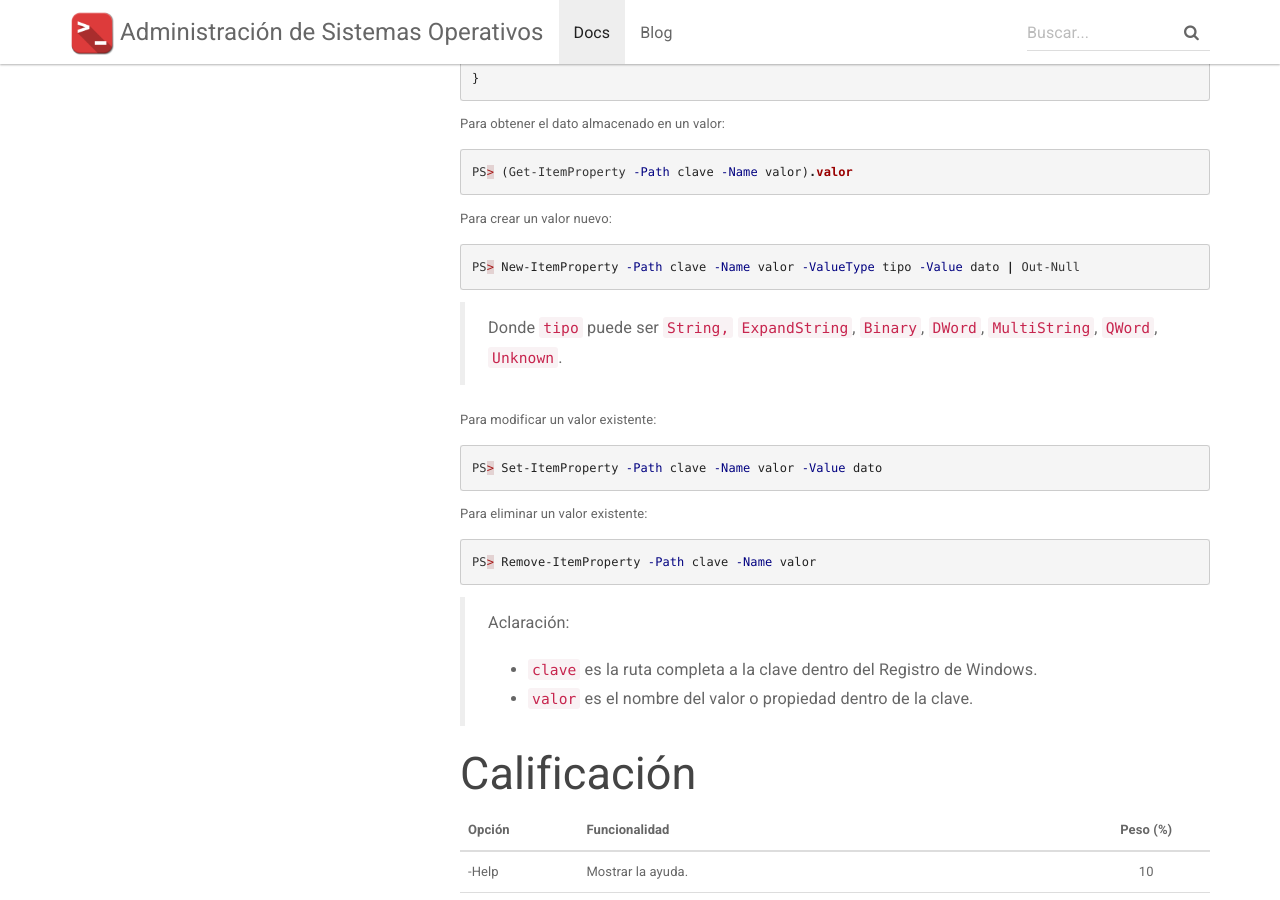
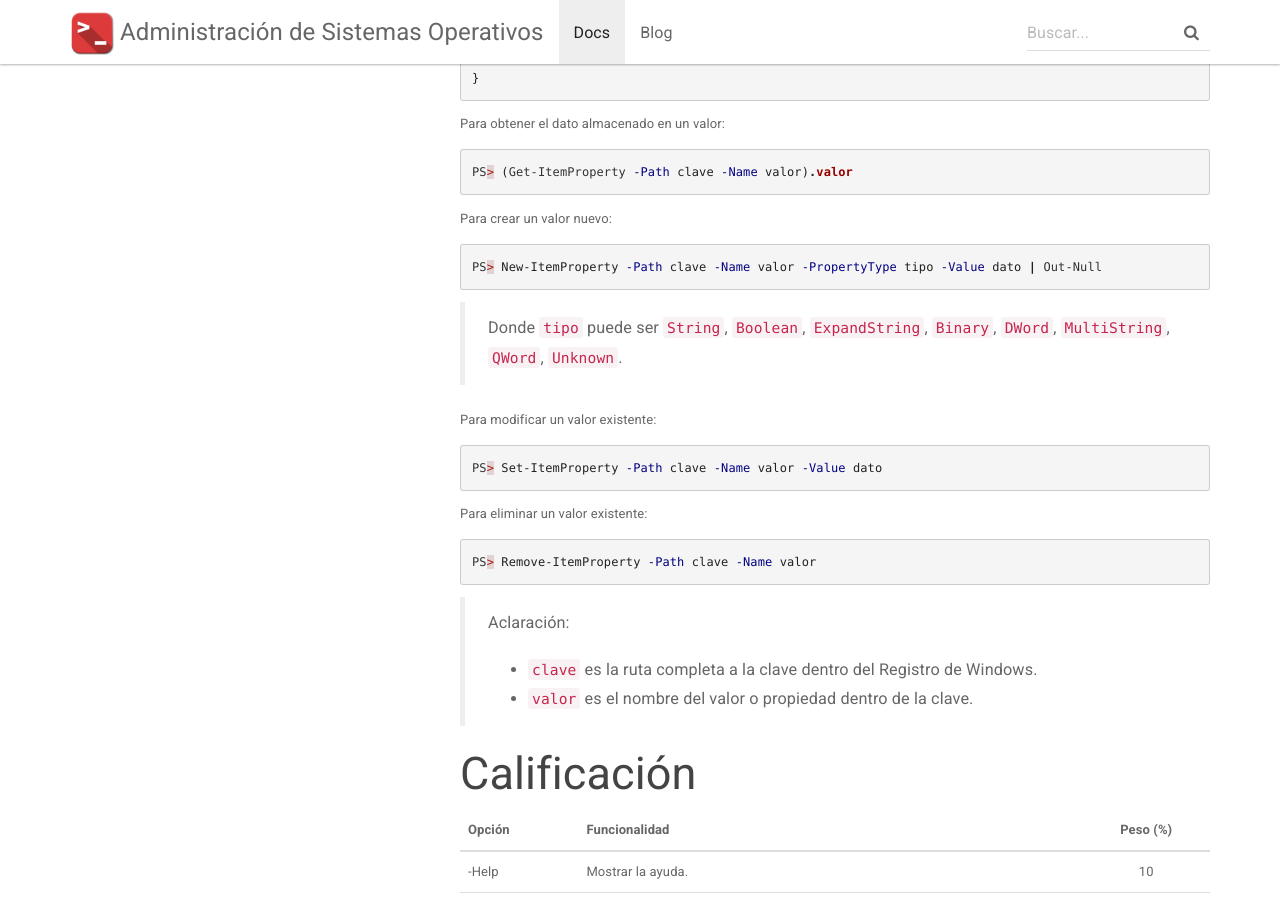
Before and after one commit to asir-add/asir-add.github.io, a Jekyll site: the page built from docs/_docs/scripting/powershell/proyectos/config-autologin.md, in a window 1280 px wide and 900 px high, scrolled down 2937 px. Built offline with Jekyll 4.4.1, drawn with Linux system fonts in a browser that asks for light colours; nearby versions of some CDN libraries.

Commit message:
correccion errata config-autologin

````diff
--- a/docs/_docs/scripting/powershell/proyectos/config-autologin.md
+++ b/docs/_docs/scripting/powershell/proyectos/config-autologin.md
@@ -110,10 +110,10 @@ PS> (Get-ItemProperty -Path clave -Name valor).valor
 Para crear un valor nuevo:
 
 ```powershell
-PS> New-ItemProperty -Path clave -Name valor -ValueType tipo -Value dato | Out-Null
+PS> New-ItemProperty -Path clave -Name valor -PropertyType tipo -Value dato | Out-Null
 ```
 
->  Donde `tipo` puede ser `String,` `ExpandString`, `Binary`, `DWord`, `MultiString`, `QWord`, `Unknown`.
+>  Donde `tipo` puede ser `String`, `Boolean`, `ExpandString`, `Binary`, `DWord`, `MultiString`, `QWord`, `Unknown`.
 
 Para modificar un valor existente:
 
````
